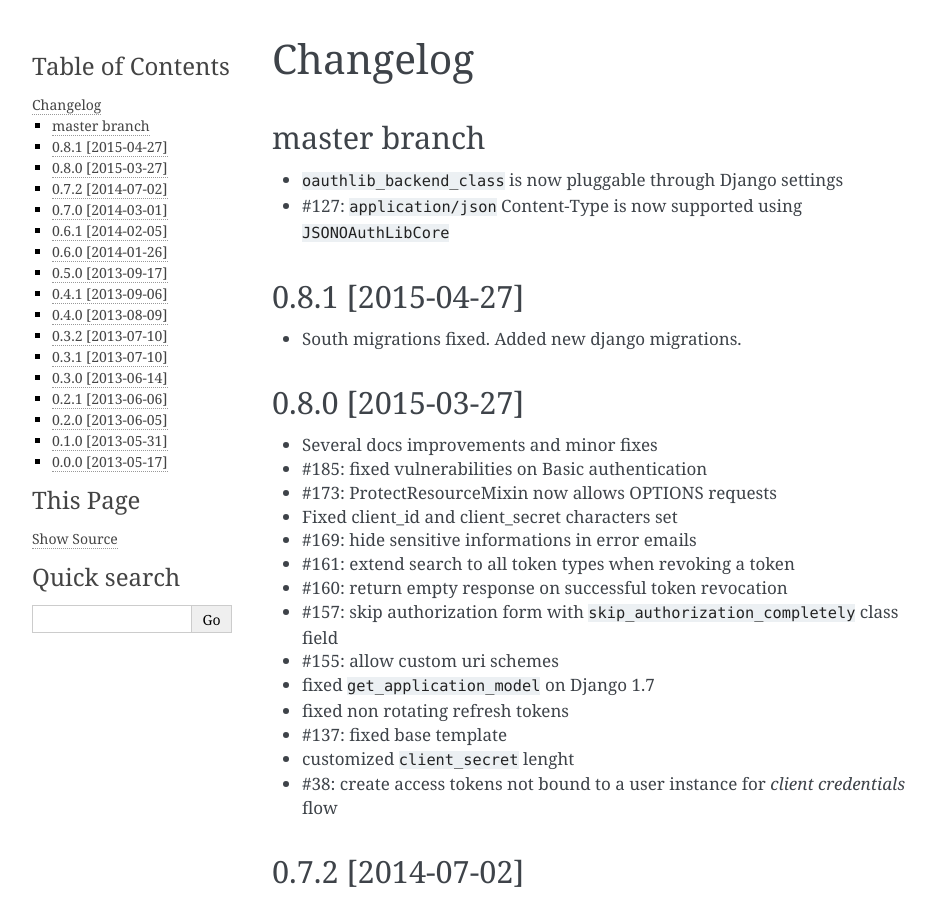
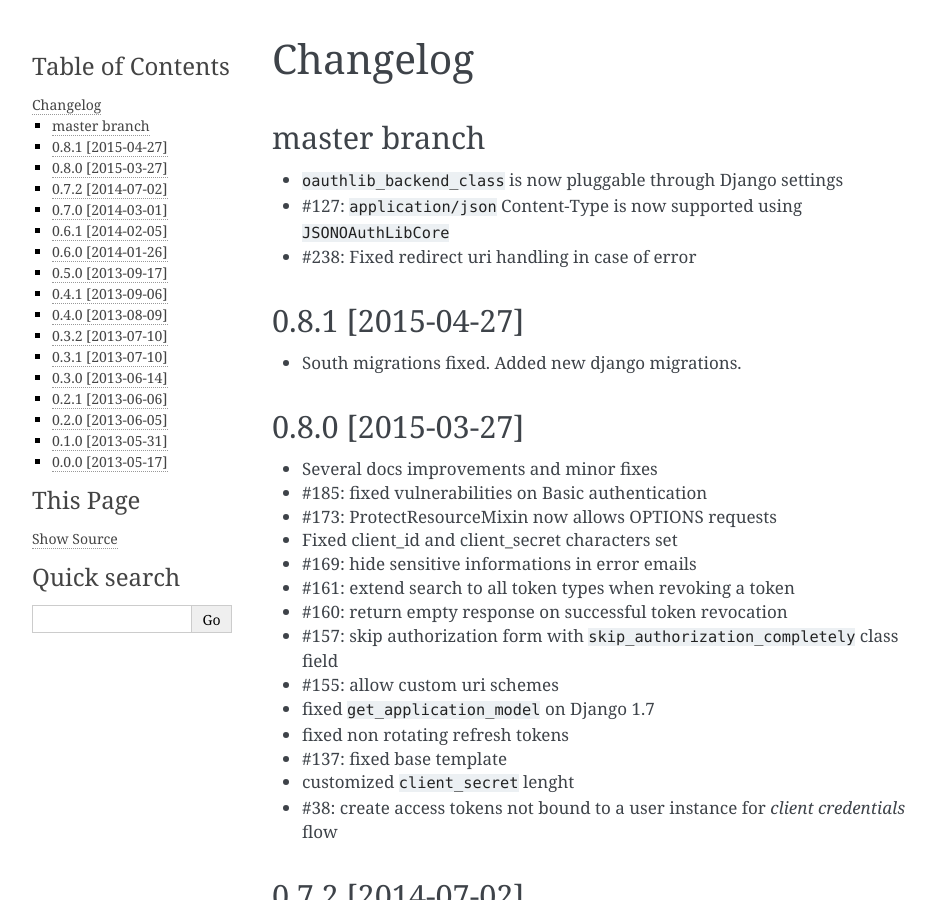
Before and after one commit to sheriffwoody0922/oauth-python-django, a Sphinx documentation site: the page built from docs/changelog.rst, in a window 1280 px wide and 900 px high. Shown: the whole window, without its empty margins (148-1084 px from the left). Built offline with Sphinx 7.4.7, drawn with Linux system fonts in a browser that asks for light colours.

Commit message:
updated changelog

```diff
--- a/README.rst
+++ b/README.rst
@@ -95,6 +95,7 @@ master branch
 
 * ``oauthlib_backend_class`` is now pluggable through Django settings
 * #127: ``application/json`` Content-Type is now supported using ``JSONOAuthLibCore``
+* #238: Fixed redirect uri handling in case of error
 
 0.8.1 [2015-04-27]
 ~~~~~~~~~~~~~~~~~~
--- a/docs/changelog.rst
+++ b/docs/changelog.rst
@@ -6,6 +6,7 @@ master branch
 
 * ``oauthlib_backend_class`` is now pluggable through Django settings
 * #127: ``application/json`` Content-Type is now supported using ``JSONOAuthLibCore``
+* #238: Fixed redirect uri handling in case of error
 
 
 0.8.1 [2015-04-27]
```
